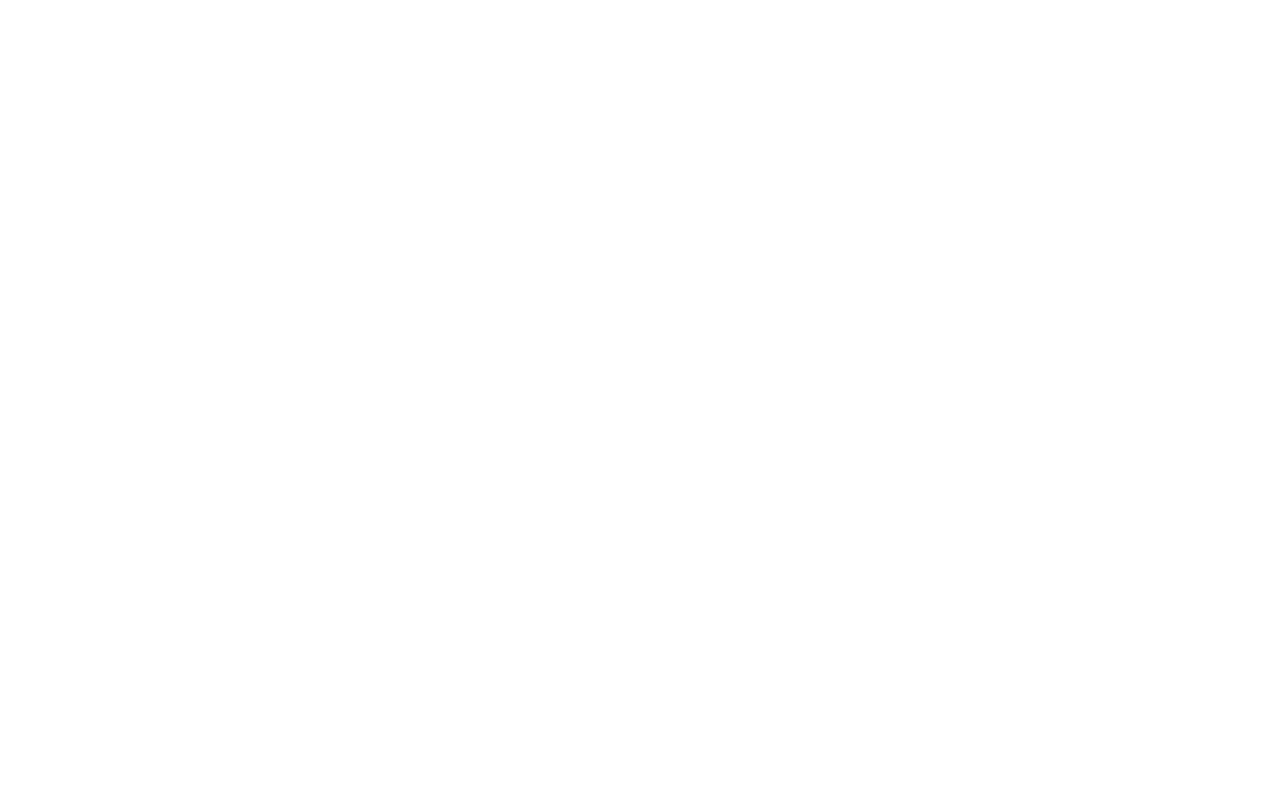
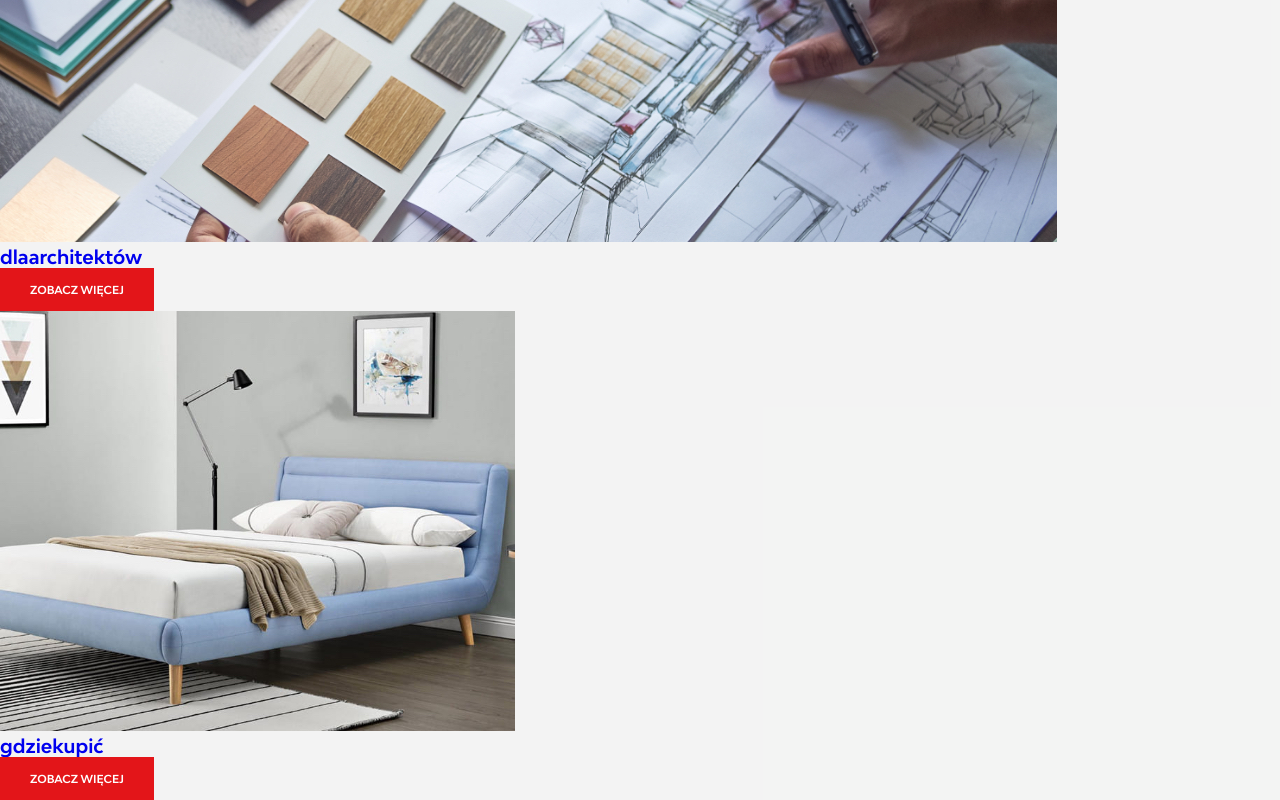
Before and after one commit to Cyklotymia/Halmar, a React app: page / in a window 1280 px wide. Shown: the part 1118-1918 px from the top of the page. Before the commit the page ends 1600 px from the top, so only its background shows below. Built offline with nearby package versions, Linux system fonts and the light colour scheme.

Commit message:
banners template

```diff
--- a/src/tools/App.jsx
+++ b/src/tools/App.jsx
@@ -3,6 +3,7 @@
 import productSliderData from "../assets/data/productSlider";
 import "../assets/scss/main.scss";
 import Account from "./Account";
+import Banners from "./Banners";
 import Header from "./Header";
 import MainSlider from "./MainSlider";
 // import Test from "./Test";
@@ -26,6 +27,7 @@
           <Route exact path="/">
               <MainSlider/>
               <ProductSlider data={productSliderData}/>
+              <Banners/>
           </Route>
       </Switch>
         </section>
--- /dev/null
+++ b/src/tools/Banner.jsx
@@ -0,0 +1,20 @@
+import React from 'react'
+import { Link } from 'react-router-dom';
+function Banner({headerLight,headerBold,link,width,photo}) {
+
+    return (
+        <Link  to={link} className="banners__element">
+        <img src={photo} alt="" className="banners__element-img" />
+        <div className="banners__element-text-container">
+            <h3 className="banners__element-header">
+                <span className="banners__element-header--light">{headerLight}</span>
+                <span className="banners__element-header--bold">{headerBold}</span>
+            </h3>
+            { width>770&&
+                <button  className="banners__element-button halmar__button">zobacz więcej</button>}
+        </div>
+    </Link>
+     );
+}
+
+export default Banner;
--- /dev/null
+++ b/src/tools/Banners.jsx
@@ -0,0 +1,21 @@
+import React,{useRef} from 'react'
+import Banner from './Banner';
+import { useContainerDimensions } from './customHooks/resize';
+import bannerPhoto from "../assets/images/banner_01.jpg"
+import bannerPhoto2 from "../assets/images/banner_02.jpg"
+
+function Banners() {
+    console.log(bannerPhoto);
+    const componentRef = useRef();
+    const { width } = useContainerDimensions(componentRef);
+    return (
+        <section ref={componentRef} className="banners">
+            <div className="banners__container">
+             <Banner photo ={bannerPhoto} width={width} link ={"/dla_architektów"}headerLight={"dla"} headerBold={"architektów"}/>
+             <Banner photo ={bannerPhoto2} width={width} link={"/gdzie_kupic"} headerLight={"gdzie"} headerBold={"kupić"}/>
+            </div>
+        </section>
+      );
+}
+
+export default Banners;
--- a/src/tools/sliders/ProductSlider.jsx
+++ b/src/tools/sliders/ProductSlider.jsx
@@ -7,6 +7,8 @@
 import useHover from "../customHooks/useHover";
 
 function ProductSlider({ data }) {
+
+
   const { className } = data;
   const { activeIndex, slides, transitionRight, transitionLeft, click } =
     useSelector((state) => state.productSliderRedux);
@@ -20,7 +22,10 @@
   };
 
   const [hoverRef, isHovered] = useHover();
+
+
   useEffect(() => {
+
     if (!isHovered) {
       const interval = setInterval(() => {
         dispatch(moveRight());
```
Also changed, not shown: src/assets/images/banner_01.jpg (added), src/assets/images/banner_02.jpg (added).
